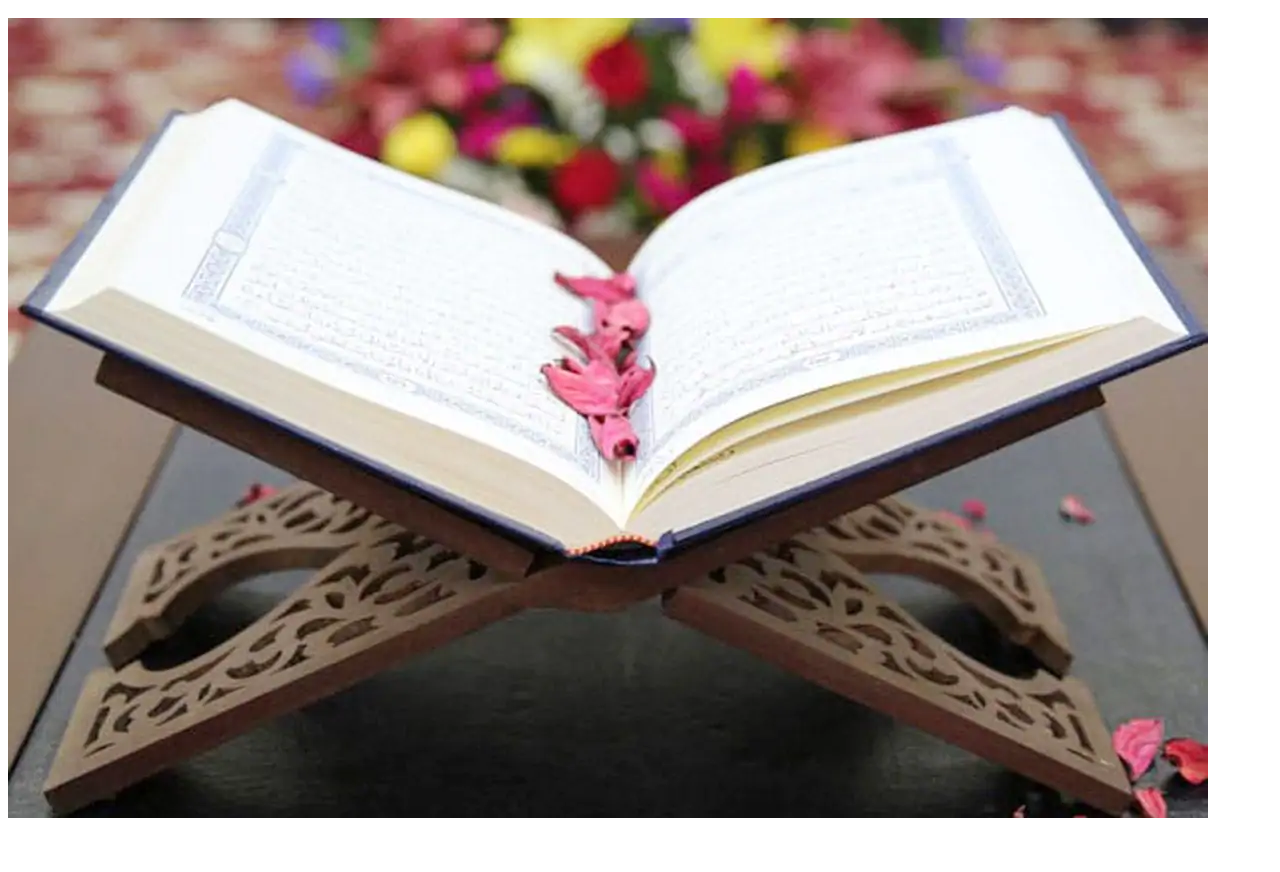
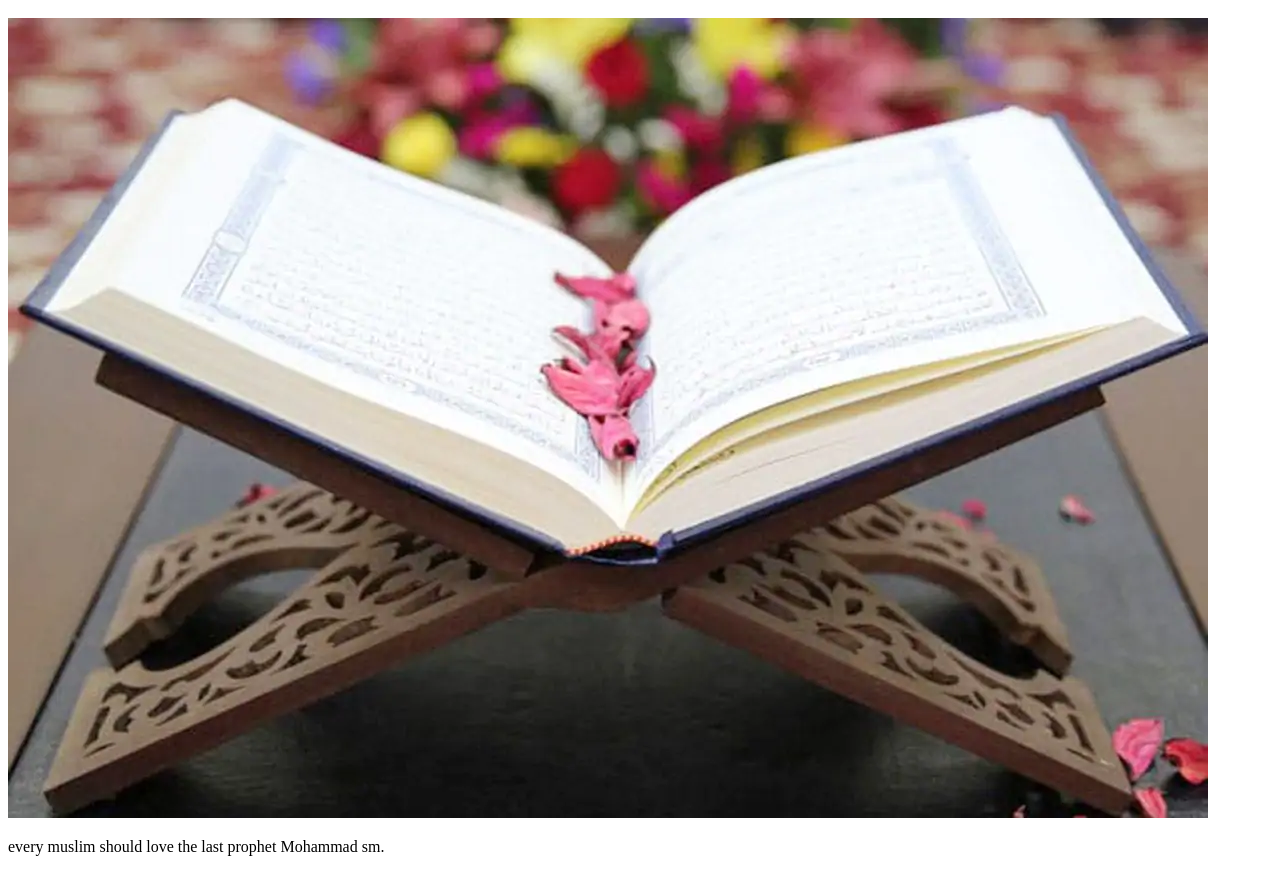
Before and after one commit to jamirali720/my-third-website, a plain HTML site: page index.html in a window 1280 px wide. Shown: the part 120-992 px from the top of the page. Before the commit the page ends 958 px from the top, so only its background shows below. Drawn offline with Linux system fonts and the light colour scheme.

Commit message:
loving Mohammad

```diff
--- a/index.html
+++ b/index.html
@@ -9,5 +9,6 @@
     <h1>I read the holy Quran everyday</h1>
     <h1>The prophet Mohammad sm. said  </h1>
     <p><img src="Quran1200.webp" alt=""></p>
+    <p>every muslim should love the last prophet Mohammad sm. </p>
 </body>
 </html>
```
